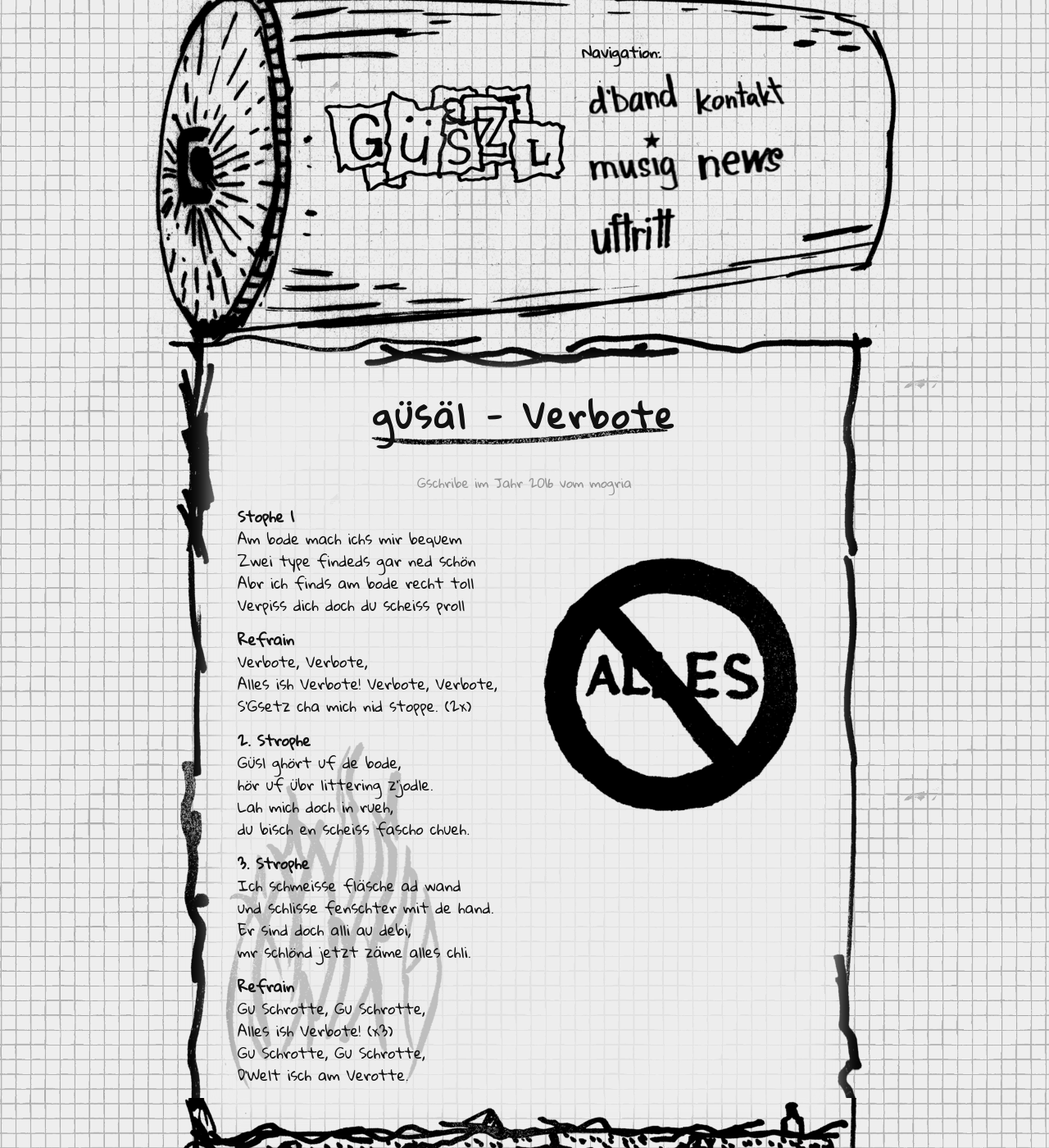
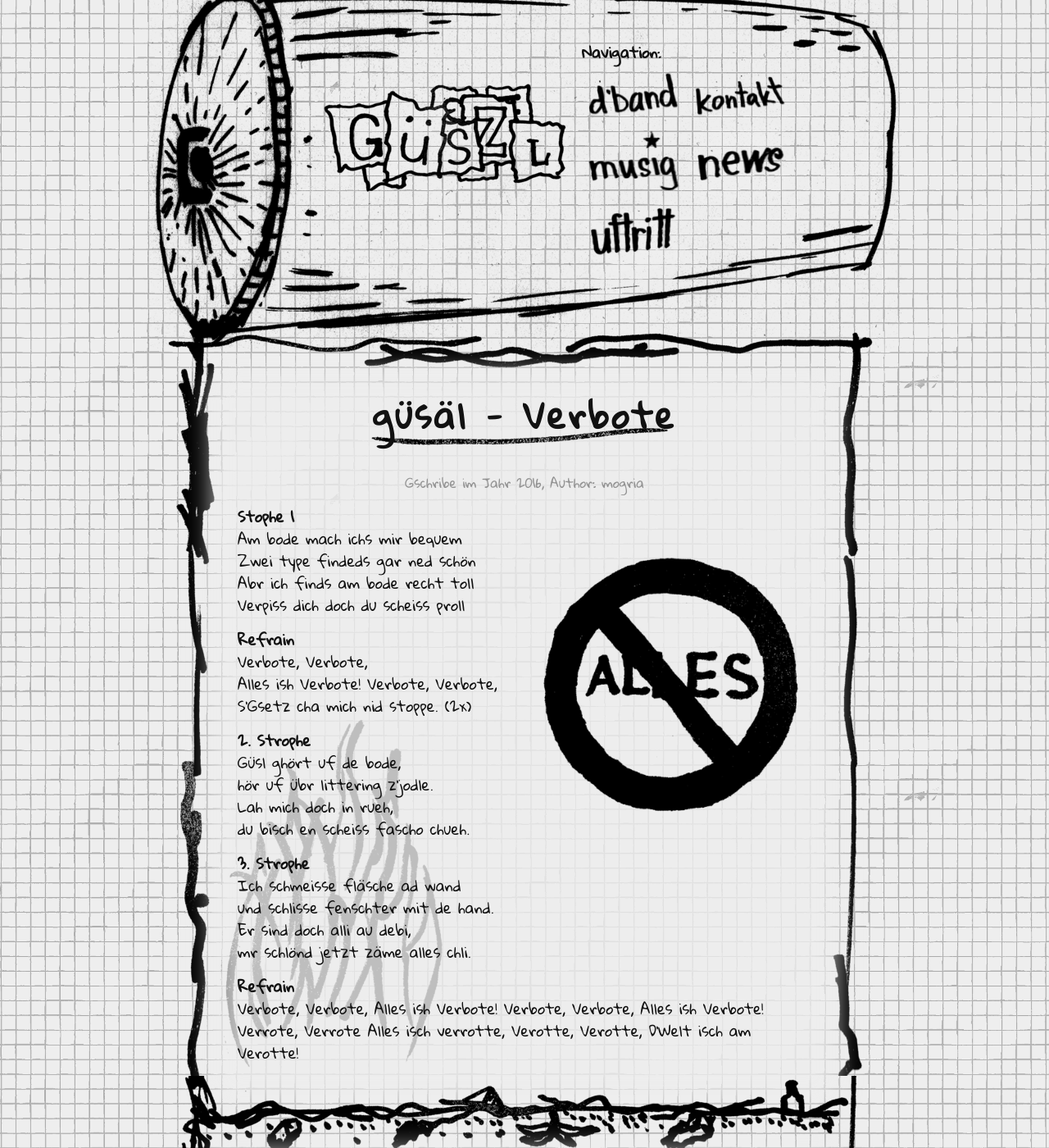
Before and after one commit to mogria/guezzlpage, a Jekyll site: the page built from _songs/gruempel-ep/05_vrbote.md, in a window 1280 px wide and 1400 px high. Shown: the whole window at 82% size. Built offline with Jekyll 4.4.1, drawn with Linux system fonts in a browser that asks for light colours.

Commit message:
update songs

```diff
--- a/_layouts/song.html
+++ b/_layouts/song.html
@@ -5,12 +5,21 @@ layout: default
 <article class="song" itemscope itemtype="http://schema.org/MusicRecording">
     <header class="song-header">
         <h1 class="post-title song-title" itemprop="name">
-            <span itemprop="byArtist" itemscope itemtype="http://schema.org/MusicGroup">{{ site.title | sample }}</span> -
+            <span itemprop="byArtist" itemscope itemtype="http://schema.org/MusicGroup">
+                {% if page.artist %}
+                    Cover: {{ page.artist }}
+                {% else %}
+                    {{ site.title | sample }}
+                {% endif %}
+            </span> -
             {{ page.title }}</h1>
         <p class="post-meta song-meta">
-            Gschribe im Jahr <span>{{ page.year }}</span> vom
+            Gschribe im Jahr <span>{{ page.year }}</span>,
+            Author:
             <span itemprop="lyricist author" itemscope itemtype="http://schema.org/Person">
-                <span itemprop="name">{{ site.data.bandmembers[page.author].name }}</span>
+                <span itemprop="name">
+                    {{ site.data.bandmembers[page.author].name | default: page.author }}
+                </span>
             </span>
         </p>
     </header>
--- a/_songs/gruempel-ep/04_verbote.md
+++ b/_songs/gruempel-ep/05_vrbote.md
@@ -34,7 +34,11 @@ Er sind doch alli au debi,
 mr schlönd jetzt zäme alles chli.
 
 **Refrain**
-Gu Schrotte, Gu Schrotte,
-Alles ish Verbote! (x3)
-Gu Schrotte, Gu Schrotte,
-D'Welt isch am Verotte.
+Verbote, Verbote,
+Alles ish Verbote!
+Verbote, Verbote,
+Alles ish Verbote!
+Verrote, Verrote
+Alles isch verrotte,
+Verotte, Verotte,
+D'Welt isch am Verotte!
```
Also changed, not shown: _songs/gruempel-ep/01_intro.md (added, +10 -0 lines), _songs/gruempel-ep/02_eigetum-ish-diebstahl.md (renamed from _songs/gruempel-ep/01_eigetum-ish-diebstahl.md, +3 -3 lines), _songs/gruempel-ep/03_edelwiis.md (renamed from _songs/gruempel-ep/03_edelwies.md, +1 -1 lines), _songs/gruempel-ep/06_zwaendzgi.md (renamed from _songs/gruempel-ep/08_zwaendzgi.md, +3 -3 lines), _songs/gruempel-ep/10_haemoriden.md (added, +44 -0 lines), _songs/gruempel-ep/12_alles-kabutt-tesla-cessna-cover.md (added, +28 -0 lines), musig.html (+6 -1 lines), _songs/gruempel-ep/04_herti_ueberwacher.md (renamed from _songs/gruempel-ep/05_herti_ueberwacher.md), _songs/gruempel-ep/07_akw.md (renamed from _songs/gruempel-ep/09_akw.md), _songs/gruempel-ep/08_tierlimoerder.md (renamed from _songs/gruempel-ep/10_tierlimoerder.md), _songs/gruempel-ep/09_freigeist.md (renamed from _songs/gruempel-ep/11_freigeist.md), _songs/gruempel-ep/11_kapitaliste-schrott.md (renamed from _songs/gruempel-ep/02_kapitaliste-schrott.md), _songs/gruempel-ep/13_immer_wenn_ich_ufstah.md (renamed from _songs/gruempel-ep/06_immer_wenn_ich_ufstah.md).
